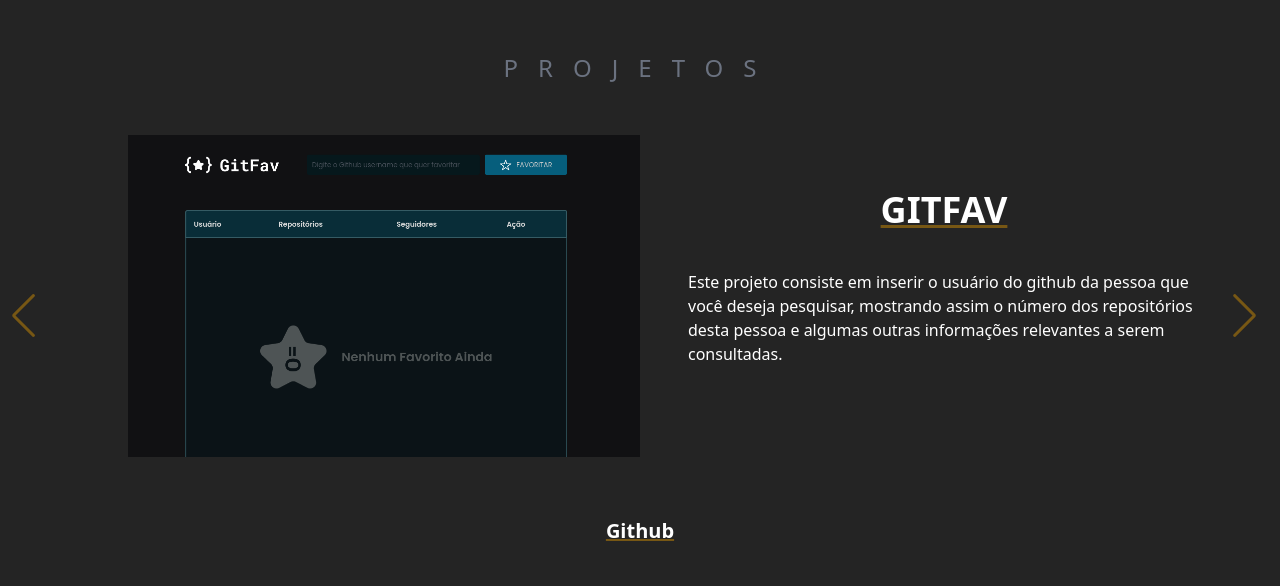
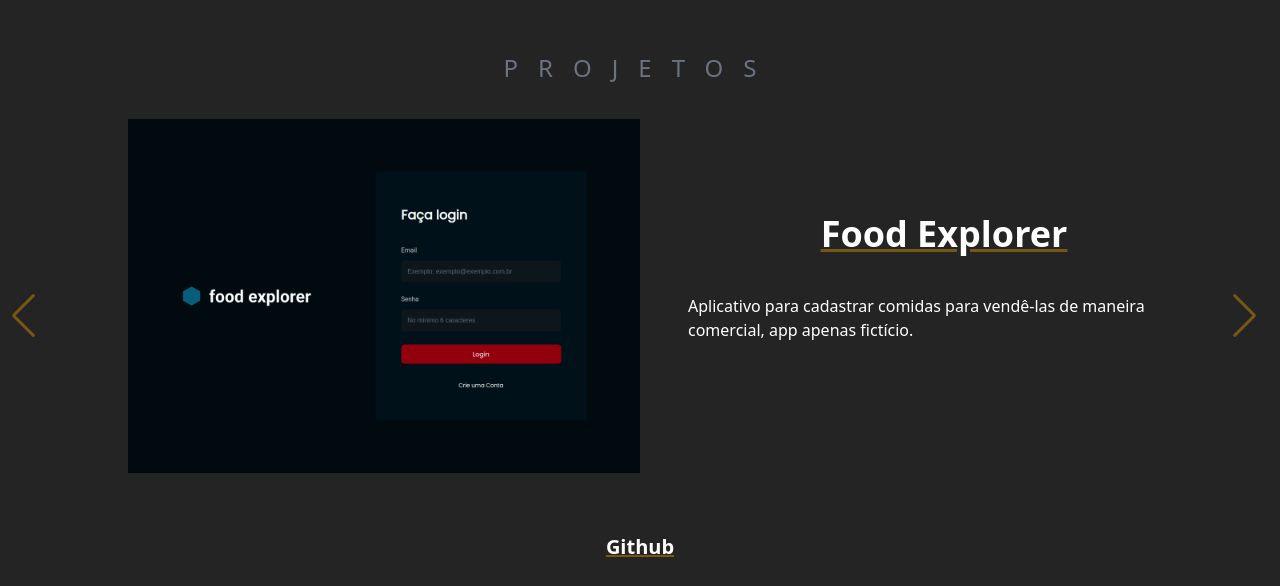
Before and after one commit to Mati-Pereira/my-portifolio, a Next.js app: page / in a window 1280 px wide. Shown: the part 2574-3160 px from the top of the page. Built offline with nearby package versions, Linux system fonts and the light colour scheme.

Commit message:
add projects to my portfolio

```diff
--- a/data/data.ts
+++ b/data/data.ts
@@ -1,6 +1,24 @@
 const data = [
   {
     id: 1,
+    name: "MedOn",
+    description:
+      "Applicativo para realizar consultas com pacientes de maneira online.",
+    url: "https://medon.fun/",
+    github: "https://github.com/ZenBit-Tech/MedOn_fe",
+    img: "medon.png",
+  },
+  {
+    id: 2,
+    name: "Food Explorer",
+    description:
+      "Aplicativo para cadastrar comidas para vendê-las de maneira comercial, app apenas fictício.",
+    url: "https://admirable-tiramisu-e924f5.netlify.app/",
+    github: "https://github.com/Mati-Pereira/foodexplorer-front",
+    img: "foodexplorer.png",
+  },
+  {
+    id: 3,
     name: "App Pokedex",
     description:
       "Um aplicativo para ver os atributos do seu pokémon favorito, como sua cor no modo shiny.",
@@ -9,7 +27,7 @@
     img: "pokedex.png",
   },
   {
-    id: 2,
+    id: 4,
     name: "GITFAV",
     description:
       "Este projeto consiste em inserir o usuário do github da pessoa que você deseja pesquisar, mostrando assim o número dos repositórios desta pessoa e algumas outras informações relevantes a serem consultadas.",
@@ -18,7 +36,7 @@
     img: "GITFAV.png",
   },
   {
-    id: 3,
+    id: 5,
     name: "ToDo-List",
     description:
       "Este projeto consiste em um aplicativo para anotar as tarefas que o usuário deseja lembrar e pode marcá-las como concluídas quando o usuário as finalizar.",
@@ -27,7 +45,7 @@
     img: "todoList.png",
   },
   {
-    id: 4,
+    id: 5,
     name: "React Timer 2.0",
     description:
       "Este aplicativo é um contador, junto com sons relaxantes, perfeito para estudos prolongados. Este também vem com o modo escuro.",
```
Also changed, not shown: public/foodexplorer.png (added), public/medon.png (added).
